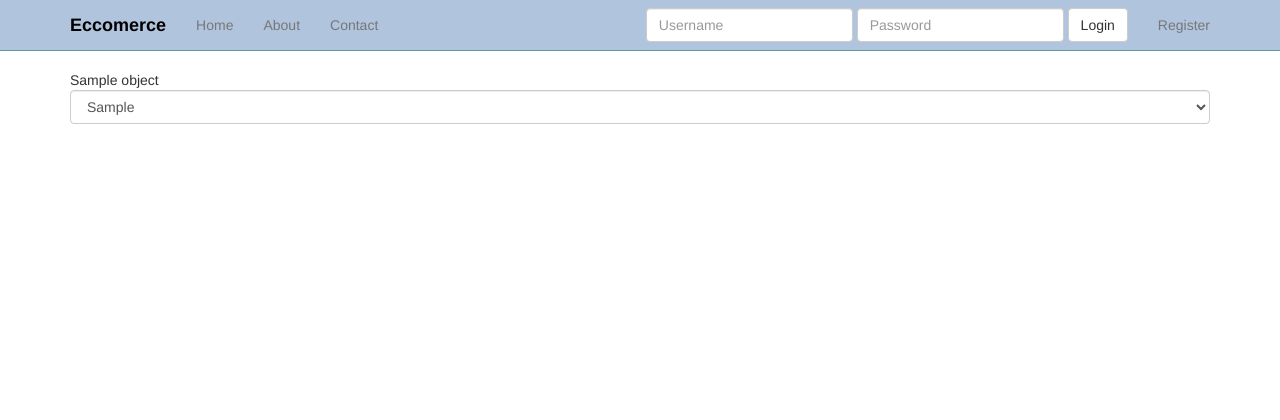
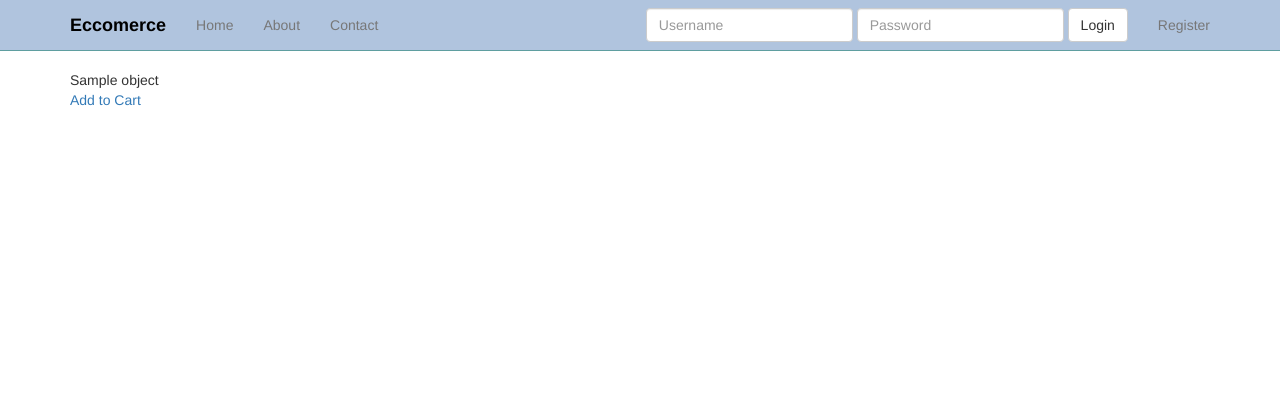
Before and after one commit to KartikShrikantHegde/Django_Ecommerce, a Django app: template src/products/templates/products/product_detail.html in a window 1280 px wide. Shown: the top 420 px of the page. Run offline with Django 3.2, Linux system fonts and the light colour scheme; the template is opened without the code that fills it: most values are stand-ins (such as "Sample title", 1, 10 or a date in 2020); some libraries are stand-ins or nearby versions.

Commit message:
Adding variation or add cart option into html

```diff
--- a/src/products/templates/products/product_detail.html
+++ b/src/products/templates/products/product_detail.html
@@ -2,9 +2,17 @@
 
 {% block content %}
     {{ object.title }}
+
+{#    if there  are more than one variation to our product#}
+    {% if object.variations_set.count > 1 %}
 <select class="form-control">
     {% for variations_obj in object.variations_set.all %}
     <option value="{{ variations_obj.id }}"> {{ variations_obj }}</option>
     {% endfor %}
 </select>
+
+    {% endif %}
+    <br>
+    <a href="#">Add to Cart</a>
+
 {% endblock %}
```
